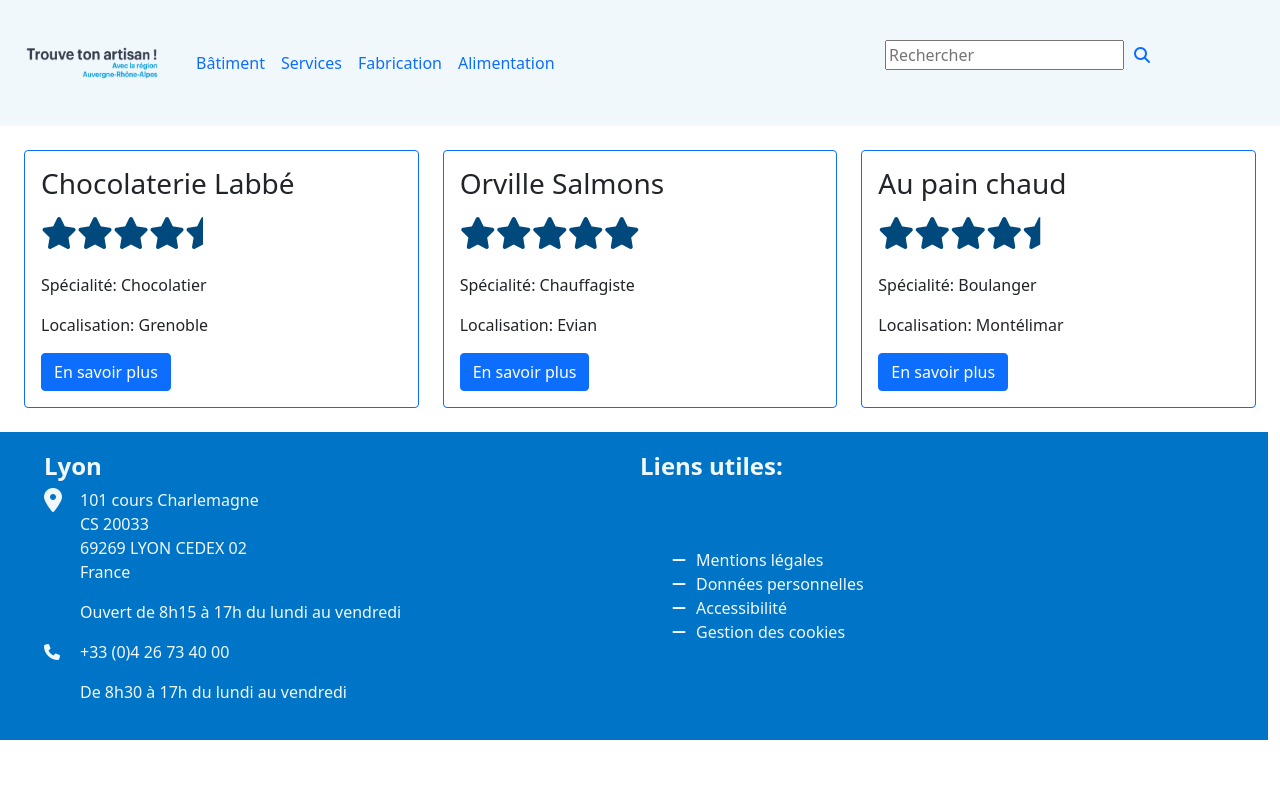
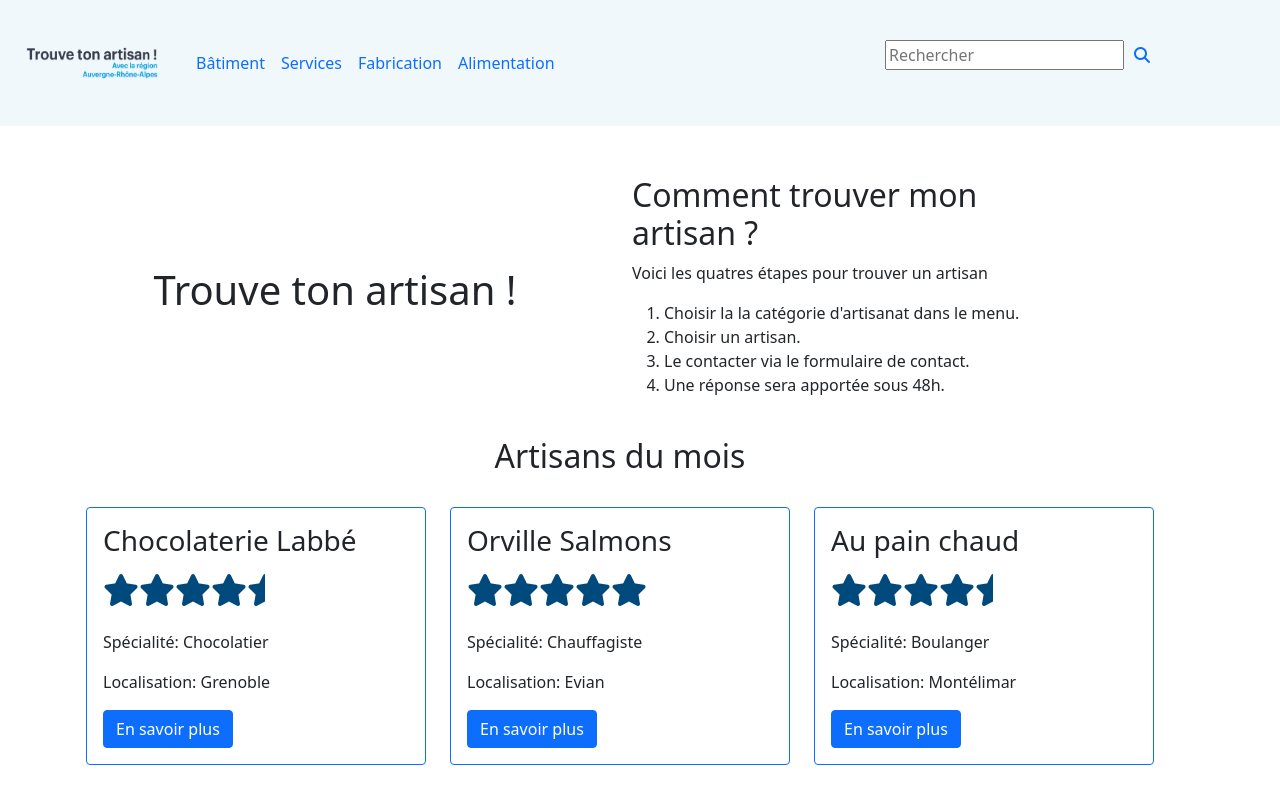
Before and after one commit to toonette88/trouve-ton-artisan, an Angular app: page / in a window 1280 px wide. Shown: the top 800 px of the page. Built offline with nearby package versions, Linux system fonts and the light colour scheme.

Commit message:
Ajout du contenu de la page d'accueil

```diff
--- a/src/app/category-page/category-page.component.scss
+++ b/src/app/category-page/category-page.component.scss
@@ -0,0 +1,3 @@
+main {
+    margin: 50px;
+}
--- a/src/app/home/home.component.html
+++ b/src/app/home/home.component.html
@@ -1,6 +1,21 @@
 <app-header></app-header>
-<main>
-<section>
+<main class="container">
+    <div class="row">
+        <div class="col-md-6 mb-4 d-flex justify-content-center align-items-center">
+            <h1>Trouve ton artisan !</h1>
+        </div>
+        <div class="col-md-5 mb-4">
+            <h2>Comment trouver mon artisan ?</h2>
+            <p>Voici les quatres étapes pour trouver un artisan</p>
+            <ol>
+                <li>Choisir la la catégorie d'artisanat dans le menu.</li>
+                <li>Choisir un artisan.</li>
+                <li>Le contacter via le formulaire de contact.</li>
+                <li>Une réponse sera apportée sous 48h.</li>
+            </ol>
+        </div>
+        <div class="col-12">
+            <h2 class=" text-center">Artisans du mois</h2>
             <div class="row row-cols-1 row-cols-md-2 row-cols-lg-3 p-4 g-4">
                 <div class="col" *ngFor=" let artisan of (artisansTop)">
                     <div class="card border-primary" >
@@ -14,6 +29,7 @@
                     </div>
                 </div>
             </div>
-</section>
+        </div>
+    </div>
 </main>
 <app-footer></app-footer>
--- a/src/app/home/home.component.scss
+++ b/src/app/home/home.component.scss
@@ -0,0 +1,3 @@
+main {
+    margin: 50px;
+}
```
Lines whose indentation alone changed are shown as unchanged.
